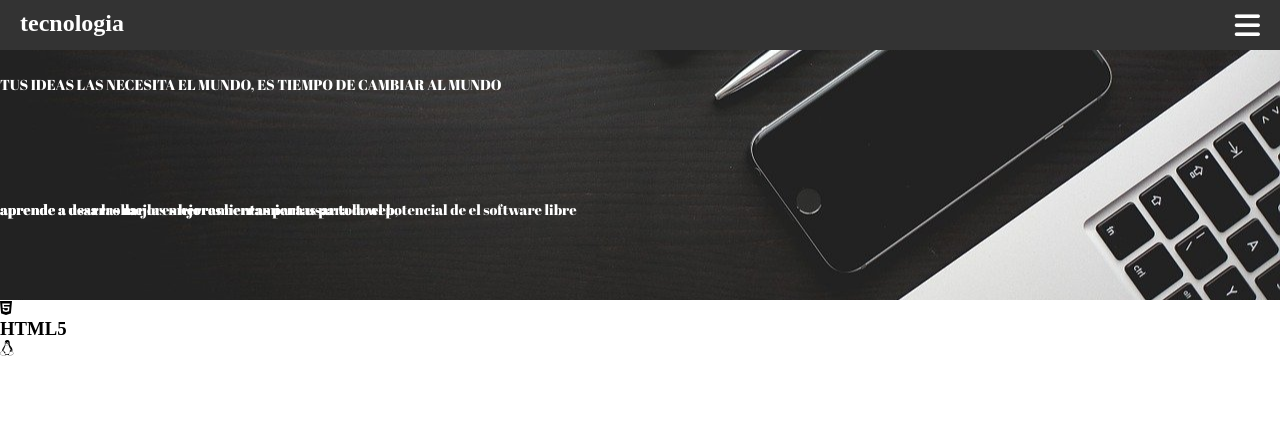
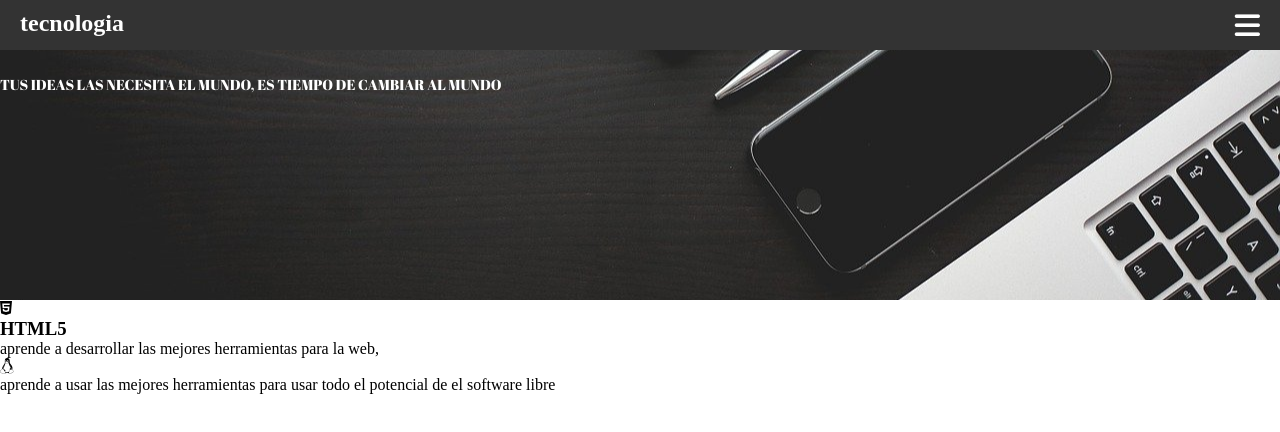
Before and after one commit to luisAngel7/web, a plain HTML site: page index.html in a window 1280 px wide. Drawn offline with Linux system fonts and the light colour scheme.

```diff
--- a/css/banner.css
+++ b/css/banner.css
@@ -9,7 +9,7 @@
   position: relative;
 }
 
-p{
+.banner p{
   font-family: 'Abril Fatface', cursive;
   font-size: 0.9rem;
   color: #fff;
--- a/css/grid.css
+++ /dev/null
@@ -1,27 +0,0 @@
-body {
-  display: grid;
-  grid-gap: 5px;
-  grid-template-columns: repeat( 4, 1fr );
-  grid-template-rows: repeat( 5, auto);
-  grid-template-areas:
-  " menu menu menu menu "
-  " main main main aviso "
-  " info info info info "
-  ;
-}
-
-.menu {
-  grid-area: menu;
-}
-
-.contenido {
-  grid-area: main;
-}
-
-.extern {
-  grid-area: aviso;
-}
-
-.info {
-  grid-area: info;
-}
```
Also changed, not shown: css/section.css (added).
